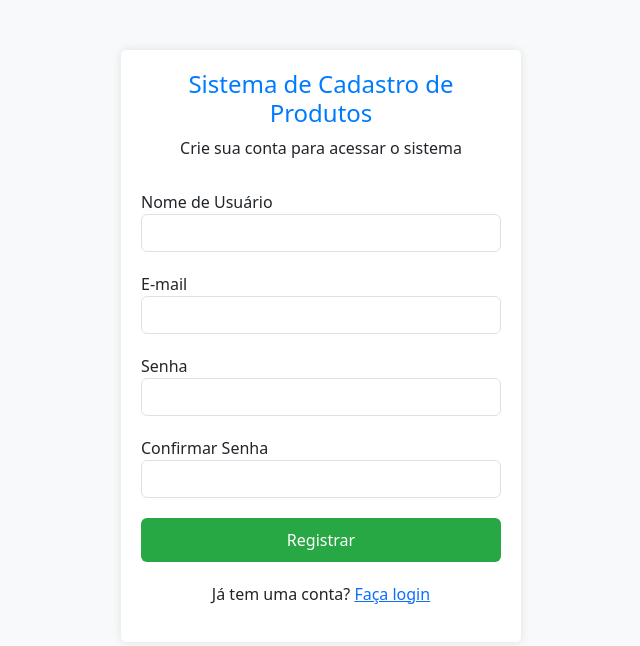
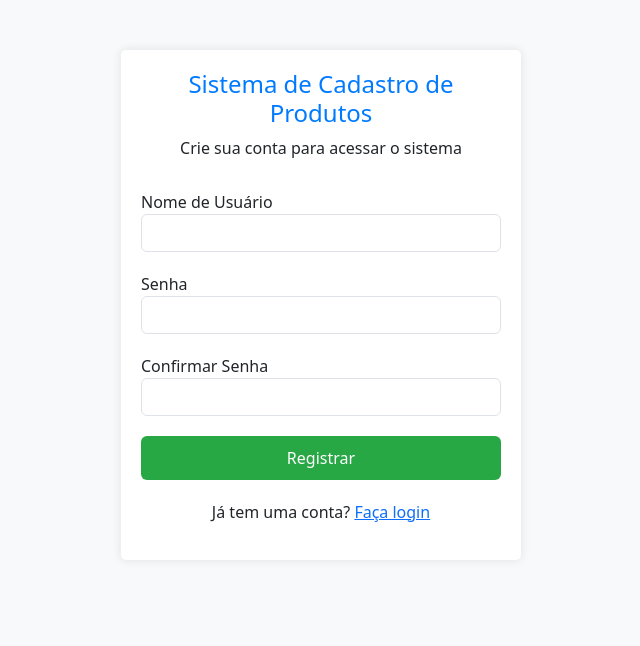
Before and after one commit to paradoquiso/EAN2.0, a Flask app: template src/templates/registro.html in a window 1280 px wide. Shown: the top 646 px of the page, without its empty margins (319-959 px from the left). Run offline with Flask 3, Linux system fonts and the light colour scheme; the template is opened without the code that fills it, so the values that code supplies are empty.

Commit message:
Update registro.html

```diff
--- a/src/templates/registro.html
+++ b/src/templates/registro.html
@@ -66,10 +66,6 @@
                     <input type="text" class="form-control" id="username" name="username" required>
                 </div>
                 <div class="form-group">
-                    <label for="email">E-mail</label>
-                    <input type="email" class="form-control" id="email" name="email" required>
-                </div>
-                <div class="form-group">
                     <label for="password">Senha</label>
                     <input type="password" class="form-control" id="password" name="password" required>
                 </div>
```
